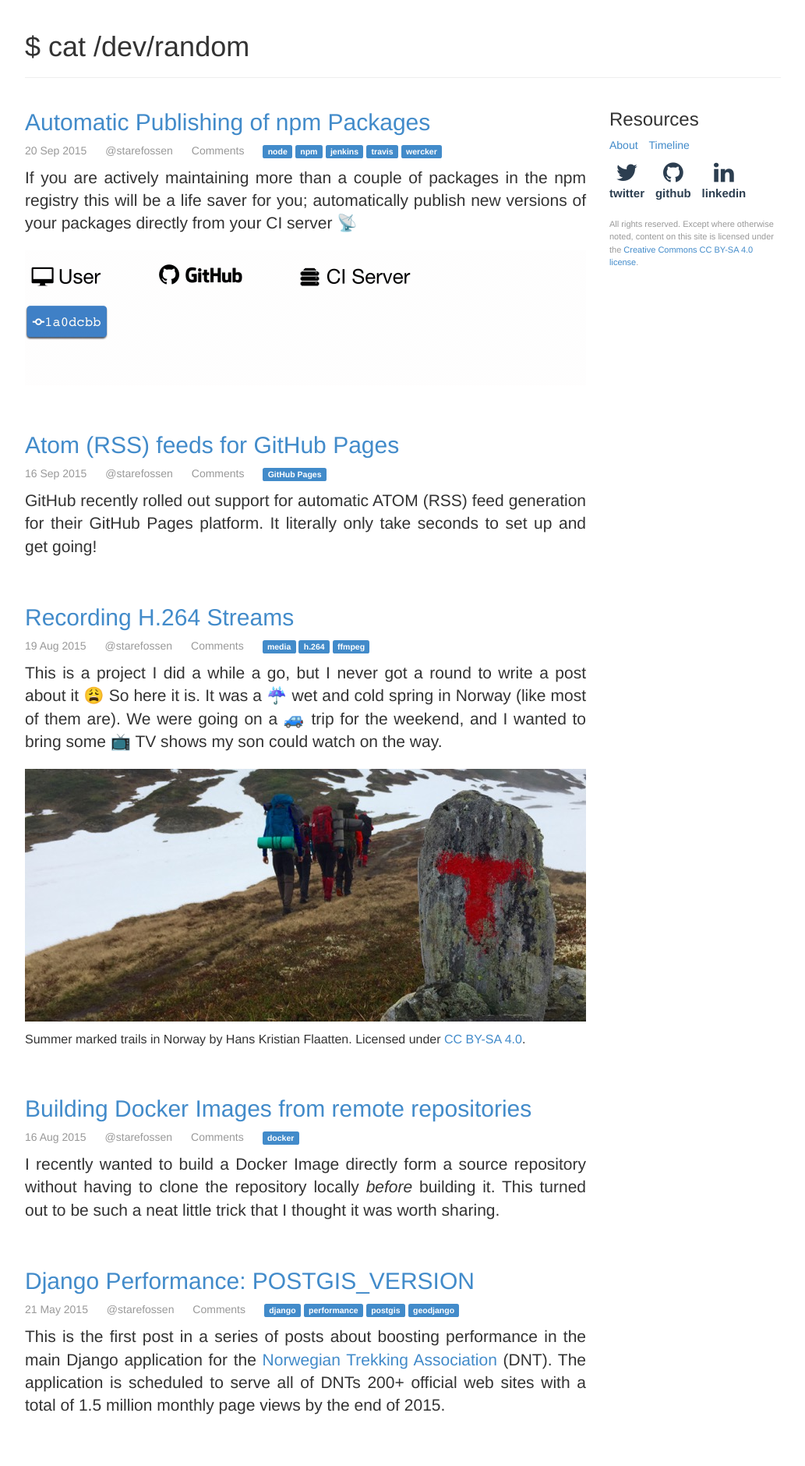
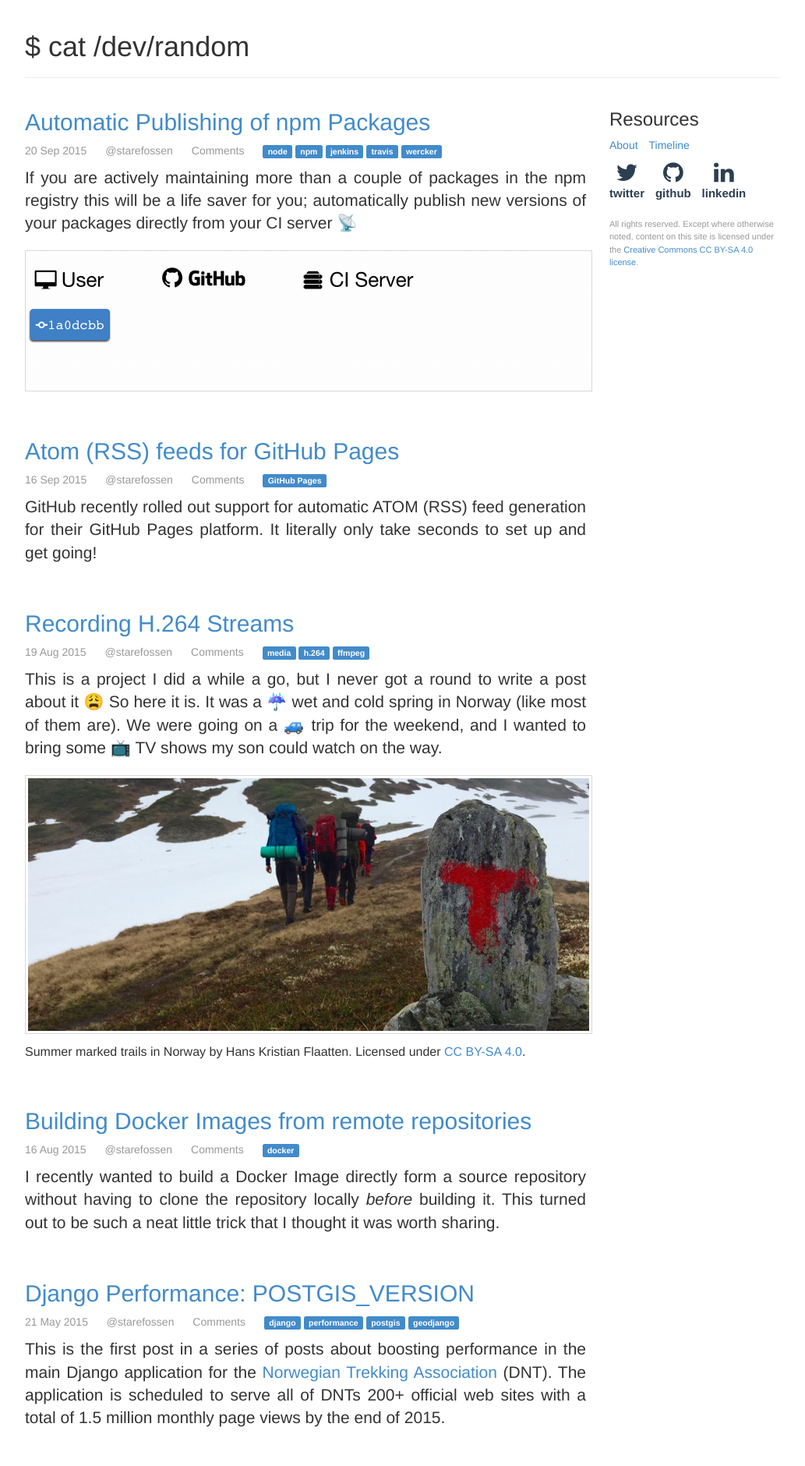
Before and after one commit to Starefossen/starefossen.github.com, a Jekyll site: the page built from index.html, in a window 1280 px wide. Shown: the top 1880 px of the page at 78% size, without its empty margins (123-1156 px from the left). Built offline with Jekyll 4.4.1, drawn with Linux system fonts in a browser that asks for light colours; nearby versions of some CDN libraries; a script that is not in the unit is left out; comment, search, counter and statistics services are not loaded.

Commit message:
feat(post): add padding to blog post images

```diff
--- a/css/app.css
+++ b/css/app.css
@@ -110,6 +110,15 @@ div.post ul.metadata li {
 
 div.post img {
   max-width: 100%;
+  padding: 3px;
+  border: 1px solid #d8d8d8;
+  box-sizing: content-box;
+  background-color: #fff;
+}
+
+div.post img.emoji {
+  padding: 0;
+  border: 0;
 }
 
 /* Syntax Highlighting */
```
